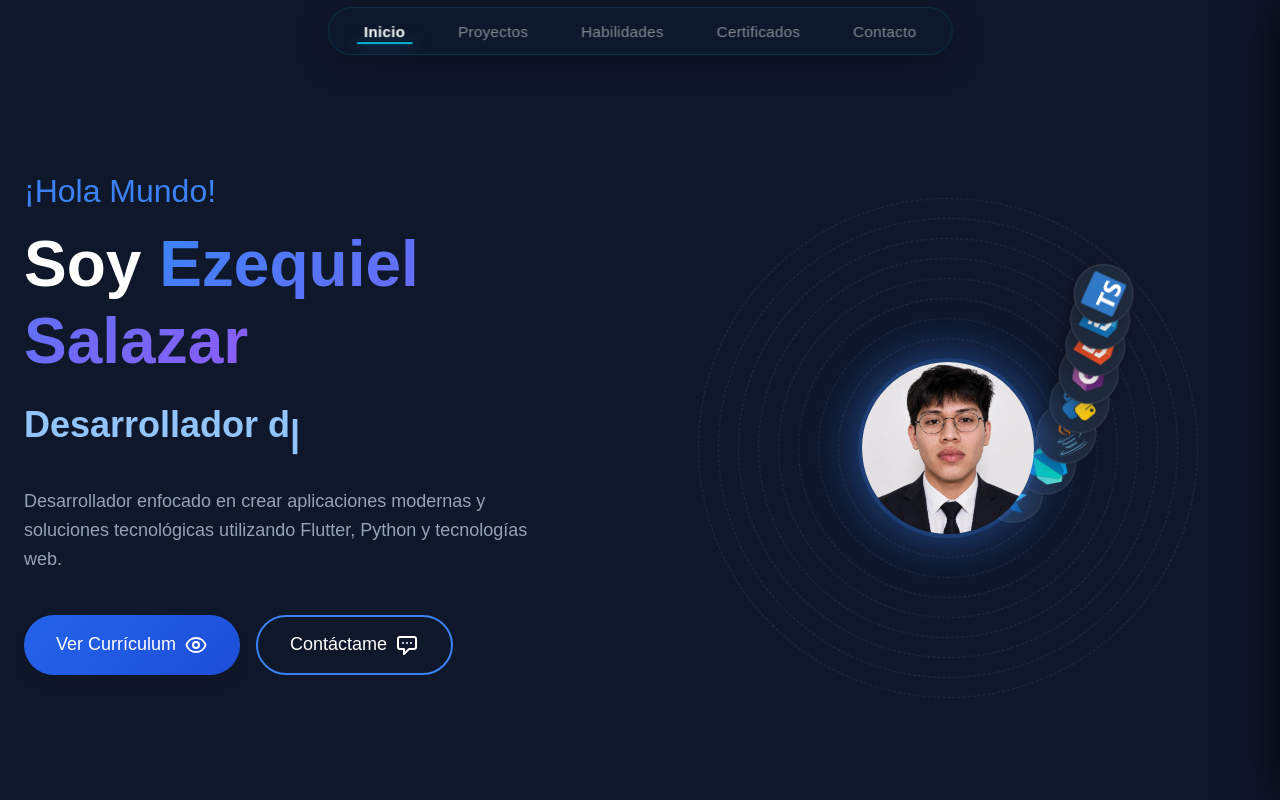
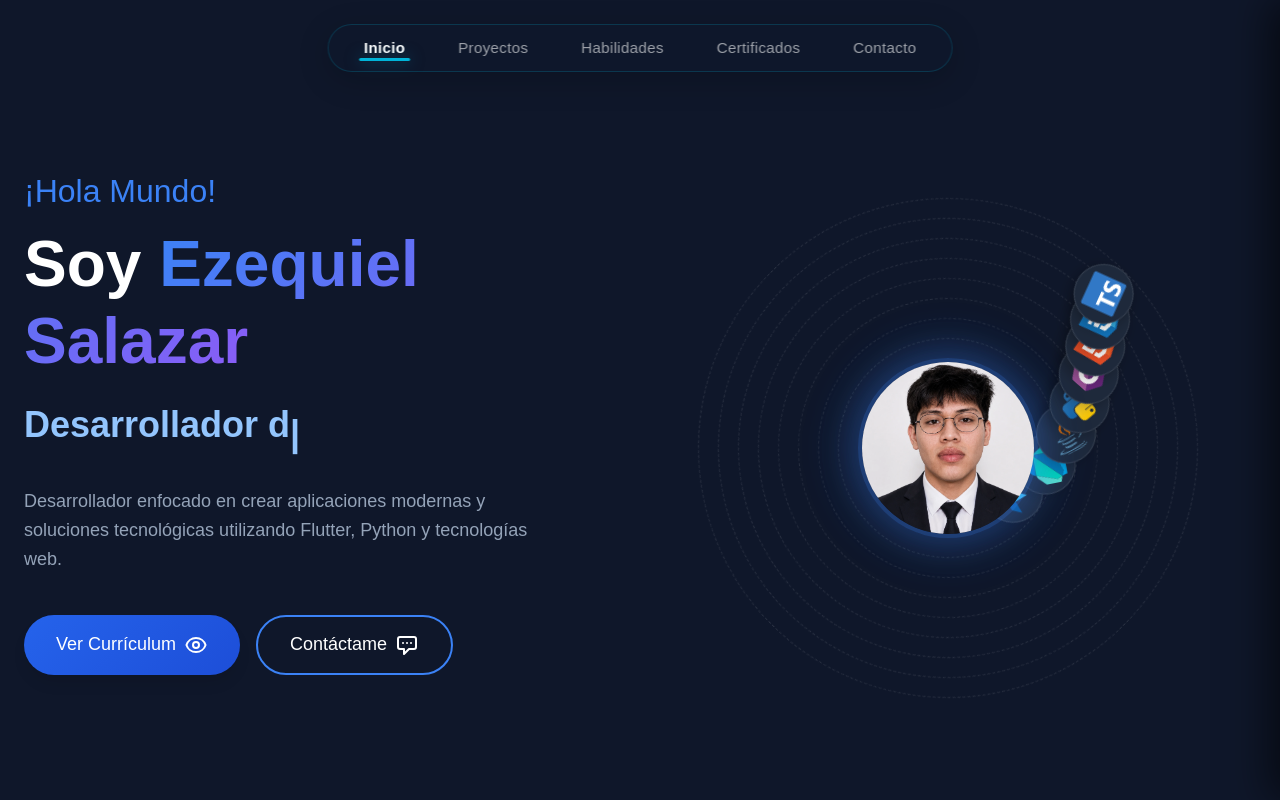
Before and after one commit to Ezequie1Sc/Portafolio, a React (Vite) app: page / in a window 1280 px wide. Shown: the top 800 px of the page. Built offline with nearby package versions, Linux system fonts and the light colour scheme.

Commit message:
fix(navbar): corregido posicionamiento flotante sin ocultar contenido de la página

```diff
--- a/src/styles/Header.css
+++ b/src/styles/Header.css
@@ -1,8 +1,8 @@
 /* ========================================
-   HEADER.CSS - Navbar flotante (sin flexbox visible)
+   HEADER.CSS - Navbar flotante (Sin ocupar altura)
    ======================================== */
 
-/* Header Container */
+/* Header Container (Ya no ocupa altura) */
 .header {
   position: fixed;
   top: 0;
@@ -11,17 +11,16 @@
   background: transparent;
   z-index: 1000;
   transition: all 0.3s cubic-bezier(0.4, 0, 0.2, 1);
-  padding: 1.2rem 0;
-  pointer-events: none; /* Permite que los clicks pasen a través del header */
+  padding: 0;
 }
 
-/* El contenedor es solo un marco, la magia la hace la píldora */
+/* El contenedor ahora es solo un marco sin altura */
 .header-container {
   max-width: 1280px;
   margin: 0 auto;
   padding: 0 2rem;
   position: relative;
-  height: 0; /* No ocupa espacio en el flujo */
+  /* Eliminamos el height: 100vh y el pointer-events: none del padre */
 }
 
 /* --- ESTADO SCROLL (Cuando bajas la página) --- */
@@ -29,41 +28,42 @@
   background: rgba(10, 20, 40, 0.88);
   backdrop-filter: blur(18px);
   box-shadow: 0 4px 30px rgba(0, 0, 0, 0.5);
-  padding: 0.6rem 0;
 }
 
 /* ========================================
-   PÍLDORA DE NAVEGACIÓN (FLOTANDO)
+   PÍLDORA DE NAVEGACIÓN (FLOTANDO Y DESPEGADA)
    ======================================== */
 
 .nav-pill-wrapper {
-  position: absolute; /* Saca la píldora del flujo normal */
+  position: absolute; /* Saca la píldora del flujo para que flote */
   left: 50%;
-  top: 50%;
-  transform: translate(-50%, -50%); /* Centrado perfecto en el medio de la pantalla */
-  pointer-events: auto; /* Reactiva los clicks SOLO en la píldora */
-  margin-top: 12px; /* Un pequeño empujón hacia abajo para que no esté pegado al borde */
+  top: 24px; /* Despegada 24px del borde superior */
+  transform: translateX(-50%); /* Centrado horizontal */
+  transition: top 0.3s ease; /* Animación suave al hacer scroll */
+}
+
+/* Al hacer scroll, la píldora sube un poco para no estorbar */
+.header-scrolled .nav-pill-wrapper {
+  top: 14px;
 }
 
 .nav-pill {
   display: flex;
-  background: rgba(15, 25, 45, 0.85);
+  background: rgba(15, 25, 45, 0.7); /* Más transparente para no bloquear */
   backdrop-filter: blur(12px);
-  border: 1px solid rgba(0, 180, 216, 0.15);
+  border: 1px solid rgba(0, 180, 216, 0.20);
   border-radius: 50px;
   padding: 0.3rem 0.6rem;
   gap: 0.1rem;
-  box-shadow: 0 8px 32px rgba(0, 0, 0, 0.3);
+  box-shadow: 0 8px 32px rgba(0, 0, 0, 0.2);
   transition: all 0.4s ease;
   white-space: nowrap; /* Evita que los textos bajen de línea */
 }
 
-/* Efecto flotante al hacer scroll (cambia solo el fondo y borde, no la posición) */
 .header-scrolled .nav-pill {
-  background: rgba(15, 25, 45, 0.85);
+  background: rgba(15, 25, 45, 0.85); /* Más sólido al hacer scroll */
   border: 1px solid rgba(0, 180, 216, 0.25);
-  box-shadow: 0 8px 32px rgba(0, 0, 0, 0.5),
-              inset 0 1px 0 rgba(255, 255, 255, 0.05);
+  box-shadow: 0 8px 32px rgba(0, 0, 0, 0.4);
 }
 
 /* ========================================
@@ -77,7 +77,7 @@
   justify-content: center;
   padding: 0.6rem 1.6rem;
   border-radius: 50px;
-  color: rgba(255, 255, 255, 0.5);
+  color: rgba(255, 255, 255, 0.6);
   font-weight: 500;
   font-size: 0.95rem;
   text-decoration: none;
@@ -109,11 +109,11 @@
 }
 
 .nav-link:hover .nav-link-indicator {
-  width: 60%;
+  width: 55%;
 }
 
 .nav-link-active .nav-link-indicator {
-  width: 60%;
+  width: 55%;
 }
 
 /* ========================================
@@ -133,9 +133,12 @@
   z-index: 1001;
   position: absolute;
   right: 1.5rem;
-  top: 50%;
-  transform: translateY(-50%);
-  pointer-events: auto;
+  top: 24px; /* Misma distancia que la píldora para alineación */
+  transition: top 0.3s ease;
+}
+
+.header-scrolled .mobile-menu-toggle {
+  top: 14px;
 }
 
 @media (max-width: 1024px) {
@@ -166,7 +169,7 @@
 }
 
 /* ========================================
-   MENÚ MÓVIL (Se mantiene igual que antes)
+   MENÚ MÓVIL (Elegante y Espacioso)
    ======================================== */
 
 .mobile-menu {
@@ -175,7 +178,7 @@
   right: 0;
   width: min(420px, 85%);
   height: 100vh;
-  background: rgba(10, 18, 35, 0.92);
+  background: rgba(10, 18, 35, 0.95);
   backdrop-filter: blur(20px);
   box-shadow: -10px 0 40px rgba(0, 0, 0, 0.6);
   transform: translateX(100%);
```
